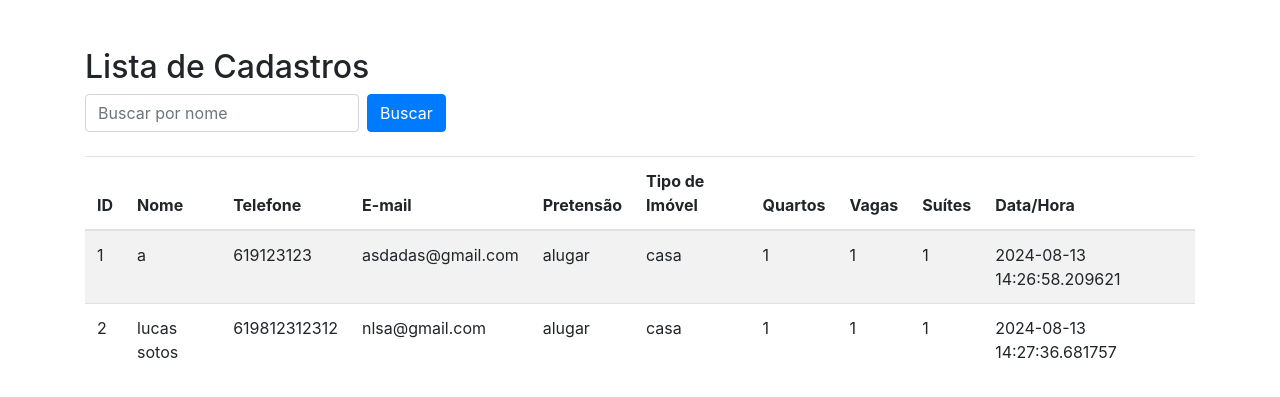
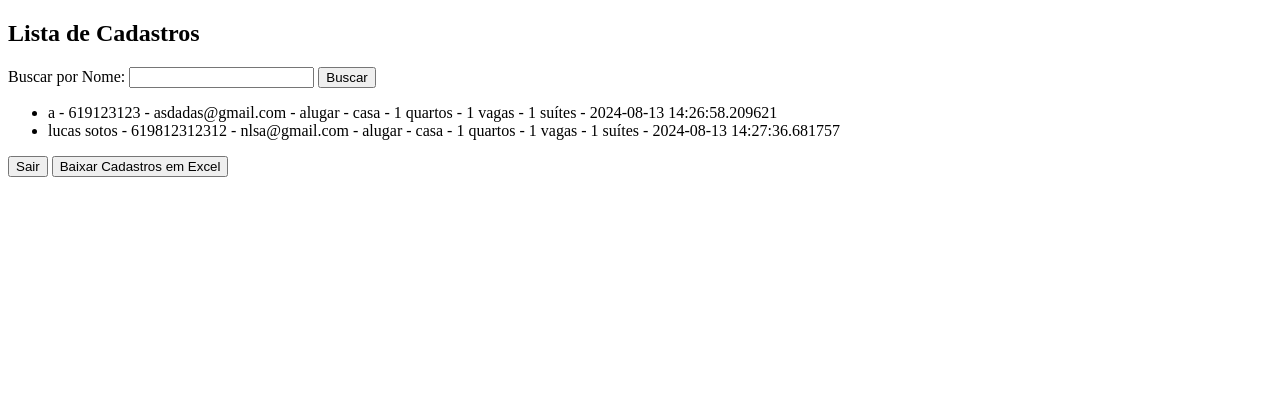
Before and after one commit to Amarqueso/cadastramento, a Flask app: template templates/cadastros.html in a window 1280 px wide. Shown: the top 397 px of the page. Run offline with Flask 3, Linux system fonts and the light colour scheme; the template is opened without the code that fills it: values that come from a table or form of the project are taken from there, others are empty; some libraries are stand-ins or nearby versions.

Commit message:
Adicionando a função de loguin

```diff
--- a/app.py
+++ b/app.py
@@ -1,11 +1,12 @@
-from flask import Flask, render_template, request, redirect
+from flask import Flask, render_template, request, redirect, url_for, session
 from flask_sqlalchemy import SQLAlchemy
 from datetime import datetime
 import os
+import pandas as pd
 
 app = Flask(__name__)
+app.secret_key = 'sua_chave_secreta'  # Substitua por uma chave secreta real
 
-# Configuração do banco de dados SQLite para a pasta 'instance'
 app.config['SQLALCHEMY_DATABASE_URI'] = 'sqlite:///' + os.path.join(app.instance_path, 'cadastros.db')
 app.config['SQLALCHEMY_TRACK_MODIFICATIONS'] = False
 db = SQLAlchemy(app)
@@ -33,6 +34,9 @@ def index():
 
 @app.route('/cadastrar', methods=['POST'])
 def cadastrar():
+    if 'admin' not in session:
+        return redirect(url_for('login'))
+
     try:
         nome = request.form['nome']
         telefone = request.form['telefone']
@@ -43,7 +47,6 @@ def cadastrar():
         vagas = int(request.form['vagas'])
         suites = int(request.form['suites'])
 
-        # Cria um novo cadastro e salva no banco de dados
         novo_cadastro = Cadastro(
             nome=nome,
             telefone=telefone,
@@ -60,8 +63,30 @@ def cadastrar():
     except Exception as e:
         return f'Erro ao cadastrar: {e}'
 
+@app.route('/login', methods=['GET', 'POST'])
+def login():
+    if request.method == 'POST':
+        username = request.form['username']
+        password = request.form['password']
+
+        if username == 'admin' and password == '12345678':
+            session['admin'] = True
+            return redirect(url_for('cadastros'))
+        else:
+            return 'Credenciais inválidas!'
+
+    return render_template('login.html')
+
+@app.route('/logout')
+def logout():
+    session.pop('admin', None)
+    return redirect(url_for('login'))
+
 @app.route('/cadastros', methods=['GET', 'POST'])
 def cadastros():
+    if 'admin' not in session:
+        return redirect(url_for('login'))
+
     try:
         if request.method == 'POST':
             nome_busca = request.form.get('nome_busca', '')
@@ -76,18 +101,47 @@ def cadastros():
     except Exception as e:
         return f'Erro ao exibir cadastros: {e}'
 
+@app.route('/download')
+def download():
+    if 'admin' not in session:
+        return redirect(url_for('login'))
+
+    try:
+        cadastros = Cadastro.query.all()
+        data = {
+            'Nome': [c.nome for c in cadastros],
+            'Telefone': [c.telefone for c in cadastros],
+            'Email': [c.email for c in cadastros],
+            'Pretensão': [c.pretensao for c in cadastros],
+            'Tipo de Imóvel': [c.tipo_imovel for c in cadastros],
+            'Quartos': [c.quartos for c in cadastros],
+            'Vagas': [c.vagas for c in cadastros],
+            'Suítes': [c.suites for c in cadastros],
+            'Data e Hora': [c.data_hora.strftime('%d/%m/%Y %H:%M:%S') for c in cadastros]
+        }
+        df = pd.DataFrame(data)
+        path = os.path.join(app.instance_path, 'cadastros.xlsx')
+        df.to_excel(path, index=False)
+
+        return f'<a href="/download_excel">Baixar Excel</a>'
+    except Exception as e:
+        return f'Erro ao baixar os cadastros: {e}'
+
+@app.route('/download_excel')
+def download_excel():
+    if 'admin' not in session:
+        return redirect(url_for('login'))
+
+    path = os.path.join(app.instance_path, 'cadastros.xlsx')
+    return send_file(path, as_attachment=True)
+
 if __name__ == '__main__':
-    # Cria a pasta instance se não existir
     if not os.path.exists(app.instance_path):
         os.makedirs(app.instance_path)
 
-    # Imprime o caminho do banco de dados para verificação
-    print("Caminho do banco de dados:", os.path.join(app.instance_path, 'cadastros.db'))
-
     with app.app_context():
         try:
-            db.create_all()  # Cria as tabelas no banco de dados
-            print("Banco de dados e tabelas criados com sucesso.")  # Mensagem de depuração
+            db.create_all()
         except Exception as e:
             print(f'Erro ao criar o banco de dados e tabelas: {e}')
     app.run(debug=True)
--- a/templates/cadastros.html
+++ b/templates/cadastros.html
@@ -1,53 +1,26 @@
 <!DOCTYPE html>
-<html lang="en">
+<html lang="pt-BR">
 <head>
     <meta charset="UTF-8">
     <meta name="viewport" content="width=device-width, initial-scale=1.0">
-    <title>Lista de Cadastros</title>
-    <link rel="stylesheet" href="https://stackpath.bootstrapcdn.com/bootstrap/4.3.1/css/bootstrap.min.css">
+    <title>Cadastros</title>
 </head>
 <body>
-    <div class="container">
-        <h2 class="mt-5">Lista de Cadastros</h2>
+    <h2>Lista de Cadastros</h2>
 
-        <!-- Formulário de busca -->
-        <form method="POST" action="/cadastros" class="form-inline mb-4">
-            <input type="text" name="nome_busca" class="form-control mr-sm-2" placeholder="Buscar por nome">
-            <button type="submit" class="btn btn-primary">Buscar</button>
-        </form>
+    <form action="/cadastros" method="POST">
+        <label for="nome_busca">Buscar por Nome:</label>
+        <input type="text" id="nome_busca" name="nome_busca">
+        <button type="submit">Buscar</button>
+    </form>
 
-        <table class="table table-striped">
-            <thead>
-                <tr>
-                    <th>ID</th>
-                    <th>Nome</th>
-                    <th>Telefone</th>
-                    <th>E-mail</th>
-                    <th>Pretensão</th>
-                    <th>Tipo de Imóvel</th>
-                    <th>Quartos</th>
-                    <th>Vagas</th>
-                    <th>Suítes</th>
-                    <th>Data/Hora</th>
-                </tr>
-            </thead>
-            <tbody>
-                {% for cadastro in cadastros %}
-                <tr>
-                    <td>{{ cadastro.id }}</td>
-                    <td>{{ cadastro.nome }}</td>
-                    <td>{{ cadastro.telefone }}</td>
-                    <td>{{ cadastro.email }}</td>
-                    <td>{{ cadastro.pretensao }}</td>
-                    <td>{{ cadastro.tipo_imovel }}</td>
-                    <td>{{ cadastro.quartos }}</td>
-                    <td>{{ cadastro.vagas }}</td>
-                    <td>{{ cadastro.suites }}</td>
-                    <td>{{ cadastro.data_hora }}</td>
-                </tr>
-                {% endfor %}
-            </tbody>
-        </table>
-    </div>
+    <ul>
+        {% for cadastro in cadastros %}
+            <li>{{ cadastro.nome }} - {{ cadastro.telefone }} - {{ cadastro.email }} - {{ cadastro.pretensao }} - {{ cadastro.tipo_imovel }} - {{ cadastro.quartos }} quartos - {{ cadastro.vagas }} vagas - {{ cadastro.suites }} suítes - {{ cadastro.data_hora }}</li>
+        {% endfor %}
+    </ul>
+
+    <a href="/logout"><button>Sair</button></a>
+    <a href="/download"><button>Baixar Cadastros em Excel</button></a>
 </body>
 </html>
```
Also changed, not shown: templates/login.html (added, +20 -0 lines), instance/cadastros.db.
